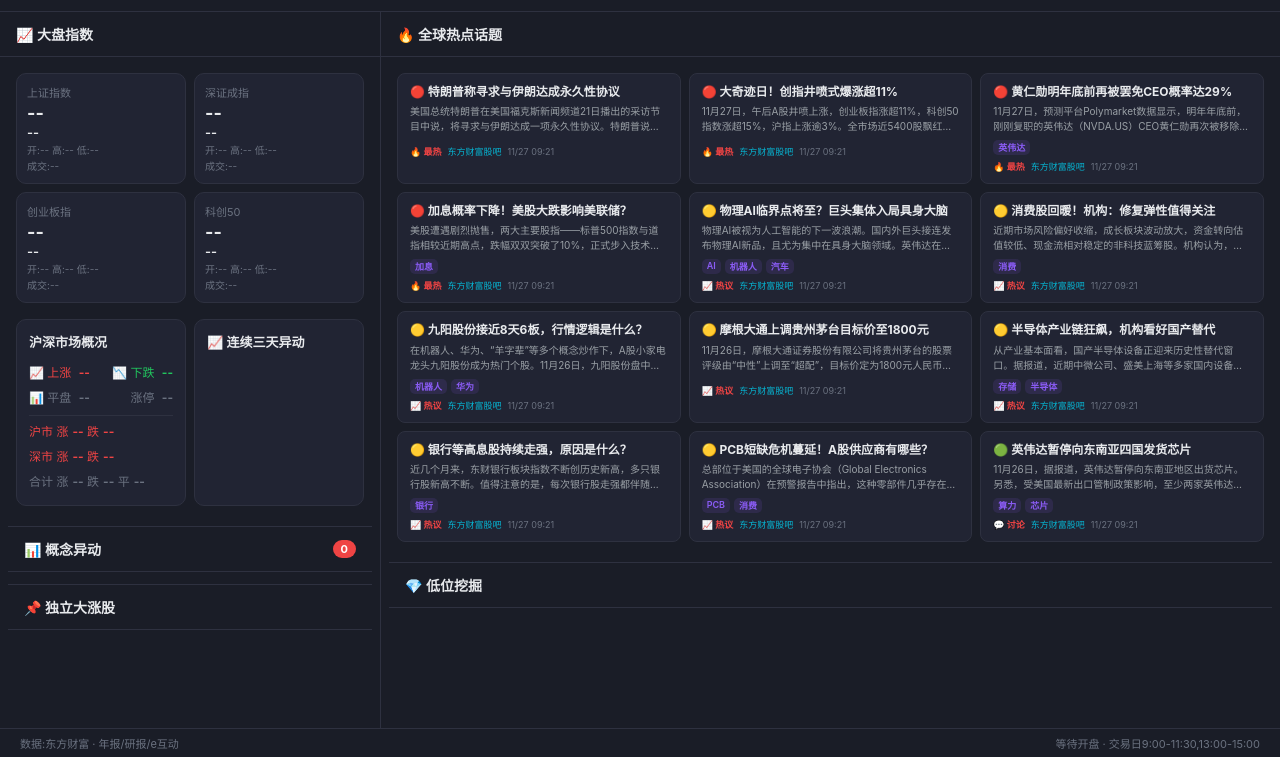
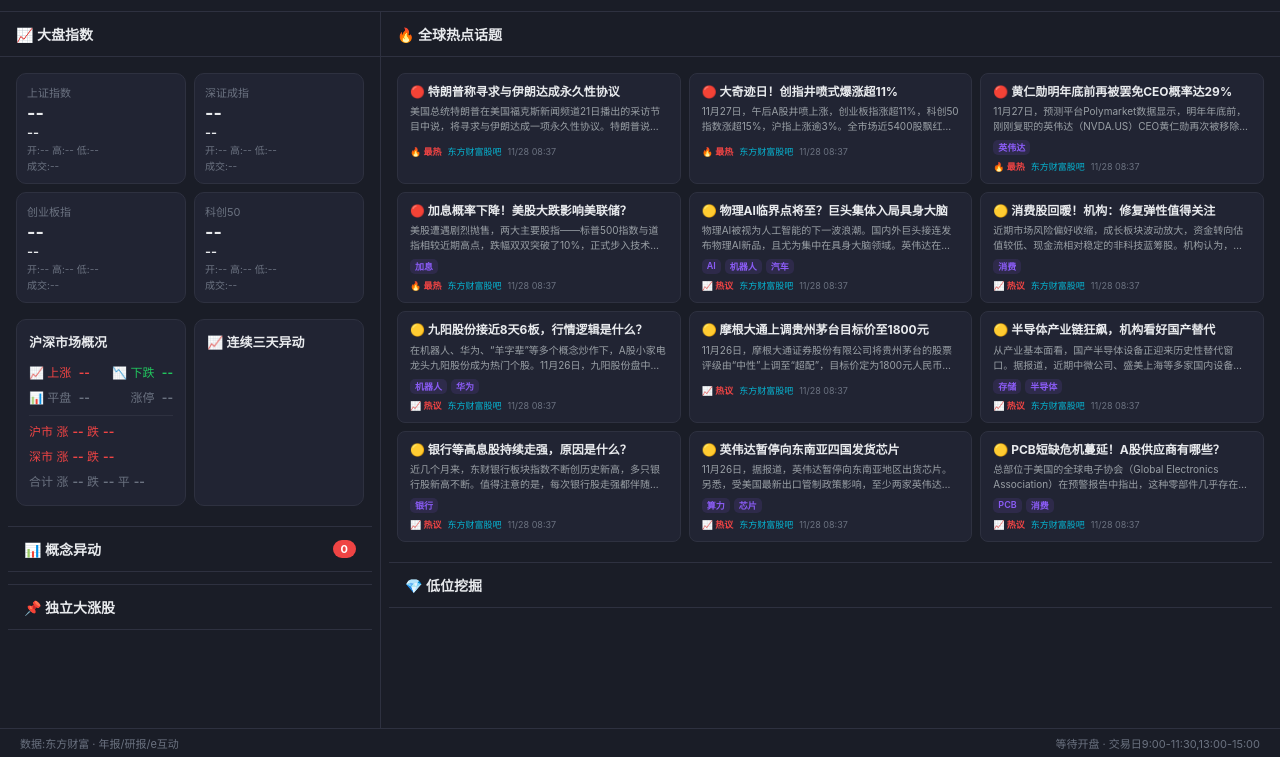
Before and after one commit to yyhhr11/upgraded-doodle, a plain HTML site: page index.html in a window 1280 px wide. Shown: the part 43-800 px from the top of the page. Drawn offline with Linux system fonts and the light colour scheme; no server answers.

Commit message:
auto: 更新热门话题 2026-11-28

```diff
--- a/index.html
+++ b/index.html
@@ -3554,21 +3554,21 @@ function isTrading(){
 function renderAlerts(){const el=document.getElementById('alerts-list');document.getElementById('ab').textContent=S.alerts.length;if(!S.alerts.length){if(el)el.innerHTML='<div class="emp"><div class="ei">👀</div><p>暂无显著异动</p></div>';return}if(el)el.innerHTML=S.alerts.map(a=>{const tops=a.topStocks||[];const cid='mine-'+a.name.replace(/[^a-zA-Z0-9\u4e00-\u9fff]/g,'');return'<div class="acard '+(a.lv==='strong'?'s':a.lv==='medium'?'m':'w')+'" onclick="document.getElementById(&quot;'+cid+'&quot;).scrollIntoView({behavior:&quot;smooth&quot;,block:&quot;start&quot;})"><div class="bn">'+(a.lv==='strong'?'🔴':a.lv==='medium'?'🟡':'🟢')+' '+a.name+'</div><div class="st"><span>涨幅 <span class="sv up">+'+a.change_pct.toFixed(1)+'%</span></span><span>涨停 <span class="sv">'+a.limit_up+'</span>只</span><span>成分 <span class="sv">'+a.total+'</span>只</span><span>得分 <span class="sv">'+a.score+'</span></span></div>'+(a.catalyst?'<div class="reason">'+a.catalyst+'</div>':'')+(tops.length?'<div style="font-size:11px;color:var(--t2);margin-top:6px;line-height:1.6">🔥 领涨：'+tops.map(s=>'<span style="color:'+(s.ch>=9.5?'var(--r)':'var(--t)')+';font-weight:600">'+s.n+'</span><span style="color:'+(s.ch>=0?'var(--r)':'var(--g)')+'">'+(s.ch>=0?'+':'')+s.ch.toFixed(1)+'%</span>').join(' | ')+'</div>':'')+'<div class="ts">'+a.time+'</div></div>'}).join('');}
 
 // ===== 全球热点话题（每日更新） =====
-// 更新日期：2026-11-27
+// 更新日期：2026-11-28
 // 数据来源：东方财富股吧 + 华尔街见闻热门
 const HOT_TOPICS=[
-  {title:'🔴 特朗普称寻求与伊朗达成永久性协议',summary:'美国总统特朗普在美国福克斯新闻频道21日播出的采访节目中说，将寻求与伊朗达成一项永久性协议。特朗普说：“我所做的是，我要确保即使四年、十五年或二十年后我们有一位不称职的总统，我达成的协议也将是永久性的。我不会让某人允许他们拥有核武器并对达成的协议出尔反尔。”特朗普还称，没有考虑伊朗政权更迭，“我从来不太在乎政权”。',tags:[],hot:'🔥 最热',source:'东方财富股吧',time:'11/27 09:21'},
-  {title:'🔴 大奇迹日！创指井喷式爆涨超11%',summary:'11月27日，午后A股井喷上涨，创业板指涨超11%，科创50指数涨超15%，沪指上涨逾3%。全市场近5400股飘红，两市放量超6800亿。11月27日，国务院常务会议指出，资本市场事关经济发展大局。要坚持目标导向、问题导向，坚持逆周期调节和改革攻坚两手抓，持续完善资本市场稳市机制，实施好存量政策，谋划出台增量政策，促进资本市场平稳健康发展。',tags:[],hot:'🔥 最热',source:'东方财富股吧',time:'11/27 09:21'},
-  {title:'🔴 黄仁勋明年底前再被罢免CEO概率达29%',summary:'11月27日，预测平台Polymarket数据显示，明年年底前，刚刚复职的英伟达（NVDA.US）CEO黄仁勋再次被移除CEO职位的概率达29%。',tags:['英伟达'],hot:'🔥 最热',source:'东方财富股吧',time:'11/27 09:21'},
-  {title:'🔴 加息概率下降！美股大跌影响美联储？',summary:'美股遭遇剧烈抛售，两大主要股指——标普500指数与道指相较近期高点，跌幅双双突破了10%，正式步入技术性回调区间。而随着股市重挫，交易员也迅速削减了对美联储后续加息力度的押注。利率期货交易员目前已不再百分百预计美联储下月将会加息——最新定价显示下月加息25个基点的概率约为95.2%，按兵不动的概率则为4.8%。',tags:['加息'],hot:'🔥 最热',source:'东方财富股吧',time:'11/27 09:21'},
-  {title:'🟡 物理AI临界点将至？巨头集体入局具身大脑',summary:'物理AI被视为人工智能的下一波浪潮。国内外巨头接连发布物理AI新品，且尤为集中在具身大脑领域。英伟达在CoRL 2026发布新一代机器人模型GR00T 2。同日Anthropic发布Fable 5.2，在RoboDojo仿真测试中平均成功率达64.9%。谷歌DeepMind发布Gemini Robotics 2.5，在奔驰汽车产线实现96%任务成功率，Apollo 2人形机器人基于该模型自主完成零',tags:['AI','机器人','汽车'],hot:'📈 热议',source:'东方财富股吧',time:'11/27 09:21'},
-  {title:'🟡 消费股回暖！机构：修复弹性值得关注',summary:'近期市场风险偏好收缩，成长板块波动放大，资金转向估值较低、现金流相对稳定的非科技蓝筹股。机构认为，当前商贸零售板块估值处于历史相对低位，在科技板块阶段性回调带来的风格再平衡背景下，消费板块的修复弹性值得重视。',tags:['消费'],hot:'📈 热议',source:'东方财富股吧',time:'11/27 09:21'},
-  {title:'🟡 九阳股份接近8天6板，行情逻辑是什么？',summary:'在机器人、华为、“羊字辈”等多个概念炒作下，A股小家电龙头九阳股份成为热门个股。11月26日，九阳股份盘中再度逼近涨停，接近实现8天6板。今年9月以来，九阳股份已多次发布风险提示。今年10月26日，九阳股份的控股股东上海力鸿还曾高位减持1.9%公司股份。',tags:['机器人','华为'],hot:'📈 热议',source:'东方财富股吧',time:'11/27 09:21'},
-  {title:'🟡 摩根大通上调贵州茅台目标价至1800元',summary:'11月26日，摩根大通证券股份有限公司将贵州茅台的股票评级由“中性”上调至“超配”，目标价定为1800元人民币，较最新股价存在约23%的上涨空间。',tags:[],hot:'📈 热议',source:'东方财富股吧',time:'11/27 09:21'},
-  {title:'🟡 半导体产业链狂飙，机构看好国产替代',summary:'从产业基本面看，国产半导体设备正迎来历史性替代窗口。据报道，近期中微公司、盛美上海等多家国内设备企业披露前三季度新签订单普遍创历史新高，头部存储厂三期产线国产设备采购占比首次突破五成，存储与先进逻辑正成为国产设备渗透的核心方向。',tags:['存储','半导体'],hot:'📈 热议',source:'东方财富股吧',time:'11/27 09:21'},
-  {title:'🟡 银行等高息股持续走强，原因是什么？',summary:'近几个月来，东财银行板块指数不断创历史新高，多只银行股新高不断。值得注意的是，每次银行股走强都伴随者科技股的下跌，似乎银行股的上涨是因为科技股下跌，甚至有股友把科技股的下跌归罪为银行股的上涨。银行股上涨和科技股下跌之间到底有没有关系？你怎么看这个“跷跷板”现象？',tags:['银行'],hot:'📈 热议',source:'东方财富股吧',time:'11/27 09:21'},
-  {title:'🟡 PCB短缺危机蔓延！A股供应商有哪些？',summary:'总部位于美国的全球电子协会（Global Electronics Association）在预警报告中指出，这种零部件几乎存在于所有含有电子元件的消费产品中，其供应缺口可能对全球经济造成广泛影响。该行业组织称，印刷电路板（PCB）及其相关零部件正变得越来越难以采购。',tags:['PCB','消费'],hot:'📈 热议',source:'东方财富股吧',time:'11/27 09:21'},
-  {title:'🟢 英伟达暂停向东南亚四国发货芯片',summary:'11月26日，据报道，英伟达暂停向东南亚地区出货芯片。另悉，受美国最新出口管制政策影响，至少两家英伟达服务器合作厂商已暂停向东南亚客户发货，AI供应链压力进一步加大。东南亚是全球增长最快的AI数据中心集聚区域之一，马来西亚、新加坡、泰国、印尼均有大量算力项目布局。',tags:['算力','芯片'],hot:'💬 讨论',source:'东方财富股吧',time:'11/27 09:21'}
+  {title:'🔴 特朗普称寻求与伊朗达成永久性协议',summary:'美国总统特朗普在美国福克斯新闻频道21日播出的采访节目中说，将寻求与伊朗达成一项永久性协议。特朗普说：“我所做的是，我要确保即使四年、十五年或二十年后我们有一位不称职的总统，我达成的协议也将是永久性的。我不会让某人允许他们拥有核武器并对达成的协议出尔反尔。”特朗普还称，没有考虑伊朗政权更迭，“我从来不太在乎政权”。',tags:[],hot:'🔥 最热',source:'东方财富股吧',time:'11/28 08:37'},
+  {title:'🔴 大奇迹日！创指井喷式爆涨超11%',summary:'11月27日，午后A股井喷上涨，创业板指涨超11%，科创50指数涨超15%，沪指上涨逾3%。全市场近5400股飘红，两市放量超6800亿。11月27日，国务院常务会议指出，资本市场事关经济发展大局。要坚持目标导向、问题导向，坚持逆周期调节和改革攻坚两手抓，持续完善资本市场稳市机制，实施好存量政策，谋划出台增量政策，促进资本市场平稳健康发展。',tags:[],hot:'🔥 最热',source:'东方财富股吧',time:'11/28 08:37'},
+  {title:'🔴 黄仁勋明年底前再被罢免CEO概率达29%',summary:'11月27日，预测平台Polymarket数据显示，明年年底前，刚刚复职的英伟达（NVDA.US）CEO黄仁勋再次被移除CEO职位的概率达29%。',tags:['英伟达'],hot:'🔥 最热',source:'东方财富股吧',time:'11/28 08:37'},
+  {title:'🔴 加息概率下降！美股大跌影响美联储？',summary:'美股遭遇剧烈抛售，两大主要股指——标普500指数与道指相较近期高点，跌幅双双突破了10%，正式步入技术性回调区间。而随着股市重挫，交易员也迅速削减了对美联储后续加息力度的押注。利率期货交易员目前已不再百分百预计美联储下月将会加息——最新定价显示下月加息25个基点的概率约为95.2%，按兵不动的概率则为4.8%。',tags:['加息'],hot:'🔥 最热',source:'东方财富股吧',time:'11/28 08:37'},
+  {title:'🟡 物理AI临界点将至？巨头集体入局具身大脑',summary:'物理AI被视为人工智能的下一波浪潮。国内外巨头接连发布物理AI新品，且尤为集中在具身大脑领域。英伟达在CoRL 2026发布新一代机器人模型GR00T 2。同日Anthropic发布Fable 5.2，在RoboDojo仿真测试中平均成功率达64.9%。谷歌DeepMind发布Gemini Robotics 2.5，在奔驰汽车产线实现96%任务成功率，Apollo 2人形机器人基于该模型自主完成零',tags:['AI','机器人','汽车'],hot:'📈 热议',source:'东方财富股吧',time:'11/28 08:37'},
+  {title:'🟡 消费股回暖！机构：修复弹性值得关注',summary:'近期市场风险偏好收缩，成长板块波动放大，资金转向估值较低、现金流相对稳定的非科技蓝筹股。机构认为，当前商贸零售板块估值处于历史相对低位，在科技板块阶段性回调带来的风格再平衡背景下，消费板块的修复弹性值得重视。',tags:['消费'],hot:'📈 热议',source:'东方财富股吧',time:'11/28 08:37'},
+  {title:'🟡 九阳股份接近8天6板，行情逻辑是什么？',summary:'在机器人、华为、“羊字辈”等多个概念炒作下，A股小家电龙头九阳股份成为热门个股。11月26日，九阳股份盘中再度逼近涨停，接近实现8天6板。今年9月以来，九阳股份已多次发布风险提示。今年10月26日，九阳股份的控股股东上海力鸿还曾高位减持1.9%公司股份。',tags:['机器人','华为'],hot:'📈 热议',source:'东方财富股吧',time:'11/28 08:37'},
+  {title:'🟡 摩根大通上调贵州茅台目标价至1800元',summary:'11月26日，摩根大通证券股份有限公司将贵州茅台的股票评级由“中性”上调至“超配”，目标价定为1800元人民币，较最新股价存在约23%的上涨空间。',tags:[],hot:'📈 热议',source:'东方财富股吧',time:'11/28 08:37'},
+  {title:'🟡 半导体产业链狂飙，机构看好国产替代',summary:'从产业基本面看，国产半导体设备正迎来历史性替代窗口。据报道，近期中微公司、盛美上海等多家国内设备企业披露前三季度新签订单普遍创历史新高，头部存储厂三期产线国产设备采购占比首次突破五成，存储与先进逻辑正成为国产设备渗透的核心方向。',tags:['存储','半导体'],hot:'📈 热议',source:'东方财富股吧',time:'11/28 08:37'},
+  {title:'🟡 银行等高息股持续走强，原因是什么？',summary:'近几个月来，东财银行板块指数不断创历史新高，多只银行股新高不断。值得注意的是，每次银行股走强都伴随者科技股的下跌，似乎银行股的上涨是因为科技股下跌，甚至有股友把科技股的下跌归罪为银行股的上涨。银行股上涨和科技股下跌之间到底有没有关系？你怎么看这个“跷跷板”现象？',tags:['银行'],hot:'📈 热议',source:'东方财富股吧',time:'11/28 08:37'},
+  {title:'🟡 英伟达暂停向东南亚四国发货芯片',summary:'11月26日，据报道，英伟达暂停向东南亚地区出货芯片。另悉，受美国最新出口管制政策影响，至少两家英伟达服务器合作厂商已暂停向东南亚客户发货，AI供应链压力进一步加大。东南亚是全球增长最快的AI数据中心集聚区域之一，马来西亚、新加坡、泰国、印尼均有大量算力项目布局。',tags:['算力','芯片'],hot:'📈 热议',source:'东方财富股吧',time:'11/28 08:37'},
+  {title:'🟡 PCB短缺危机蔓延！A股供应商有哪些？',summary:'总部位于美国的全球电子协会（Global Electronics Association）在预警报告中指出，这种零部件几乎存在于所有含有电子元件的消费产品中，其供应缺口可能对全球经济造成广泛影响。该行业组织称，印刷电路板（PCB）及其相关零部件正变得越来越难以采购。',tags:['PCB','消费'],hot:'📈 热议',source:'东方财富股吧',time:'11/28 08:37'}
 ];
 
 function renderHotTopics(){
```
